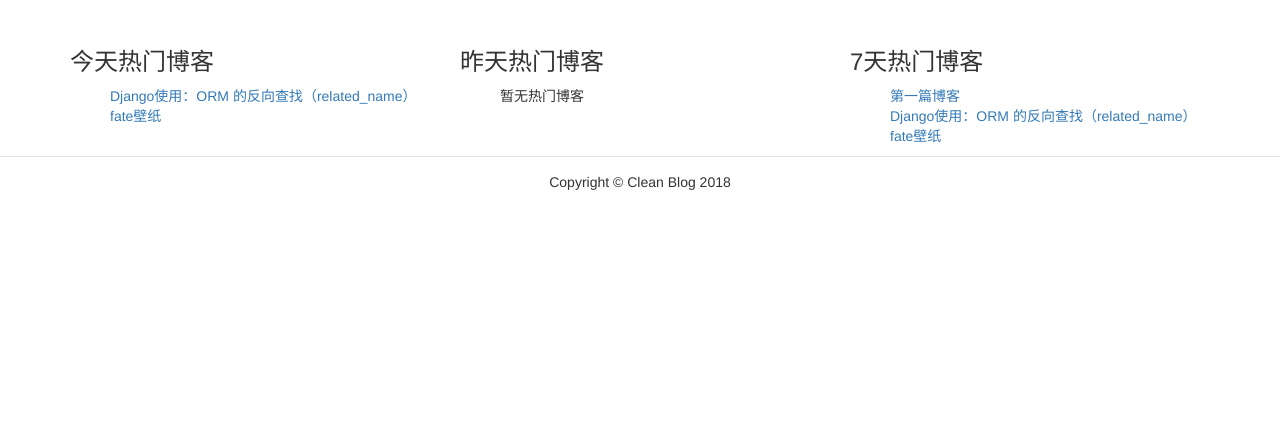
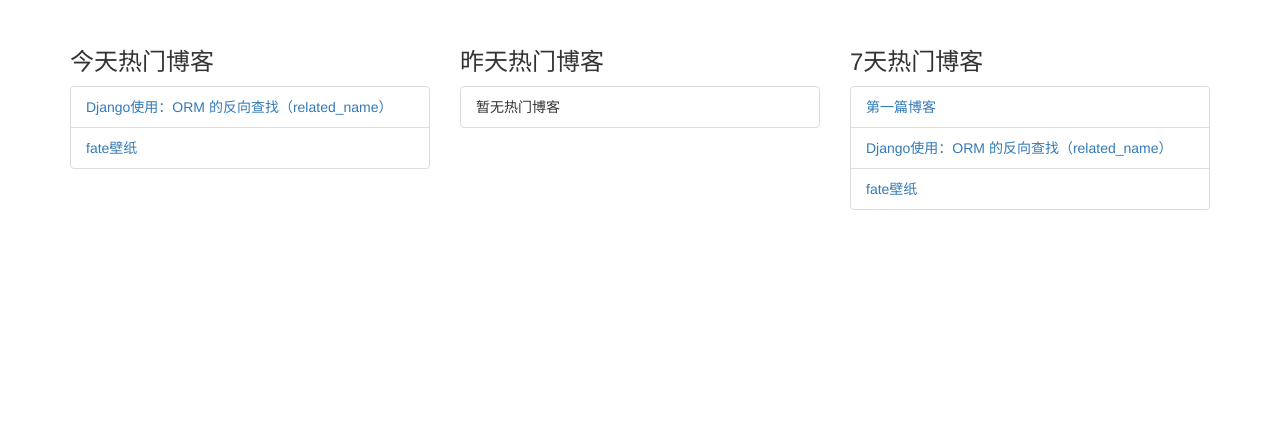
Before and after one commit to emiyaLeo/mysite, a Django app: page / in a window 1280 px wide. Shown: the part 372-800 px from the top of the page. Run offline with Django 3.2, Linux system fonts and the light colour scheme; data comes from the database, SQL or seed files in the repository; both versions use the stored data as it was after the commit; some libraries are stand-ins or nearby versions.

Commit message:
修改主页外观

```diff
--- a/templates/blog/base.html
+++ b/templates/blog/base.html
@@ -55,11 +55,7 @@
 </nav>
 {% block content %}{% endblock %}
  <!-- Footer -->
-<footer class="modal-footer">
-  <div class="container">
-    <p class="m-0 text-center text-white">Copyright &copy; Clean Blog 2018</p>
-  </div>
-</footer>
+
 {% block script %}{% endblock %}
 </body>
 </html>
--- a/templates/home.html
+++ b/templates/home.html
@@ -19,11 +19,11 @@
     </div>
     <div class="container">
     <div class="row">
-        <div class="col-md-4">
+        <div class="col-md-4 ">
             <h3>今天热门博客</h3>
-            <ul style="list-style-type: none">
+            <ul class="list-group" style="list-style-type: none">
             {% for hot_data in today_hot_data %}
-                <li><a href="{% url 'blog_detail' hot_data.object_id  %}">{{ hot_data.content_object.title }}</a></li>
+                <li class="list-group-item"><a href="{% url 'blog_detail' hot_data.object_id  %}">{{ hot_data.content_object.title }}</a></li>
             {% empty %}
             <p>暂无热门博客</p>
             {% endfor %}
@@ -31,19 +31,19 @@
         </div>
         <div class="col-md-4">
             <h3>昨天热门博客</h3>
-            <ul style="list-style-type: none">
+            <ul class="list-group" style="list-style-type: none">
             {% for hot_data in yesterday_hot_data %}
-                <li><a href="{% url 'blog_detail' hot_data.object_id  %}">{{ hot_data.content_object.title }}</a></li>
+                <li class="list-group-item"><a href="{% url 'blog_detail' hot_data.object_id  %}">{{ hot_data.content_object.title }}</a></li>
             {% empty %}
-                <p>暂无热门博客</p>
+                <li class="list-group-item">暂无热门博客</li>
             {% endfor %}
             </ul>
         </div>
         <div class="col-md-4">
             <h3>7天热门博客</h3>
-            <ul style="list-style-type: none">
+            <ul class="list-group" style="list-style-type: none">
             {% for hot_data in hot_data_for_7days %}
-                <li><a href="{% url 'blog_detail' hot_data.id  %}">{{ hot_data.title }}</a></li>
+                <li class="list-group-item"><a href="{% url 'blog_detail' hot_data.id  %}">{{ hot_data.title }}</a></li>
             {% empty %}
                 <p>暂无热门博客</p>
             {% endfor %}
```
Also changed, not shown: templates/blog/blog_list.html (+6 -2 lines), db.sqlite3.
